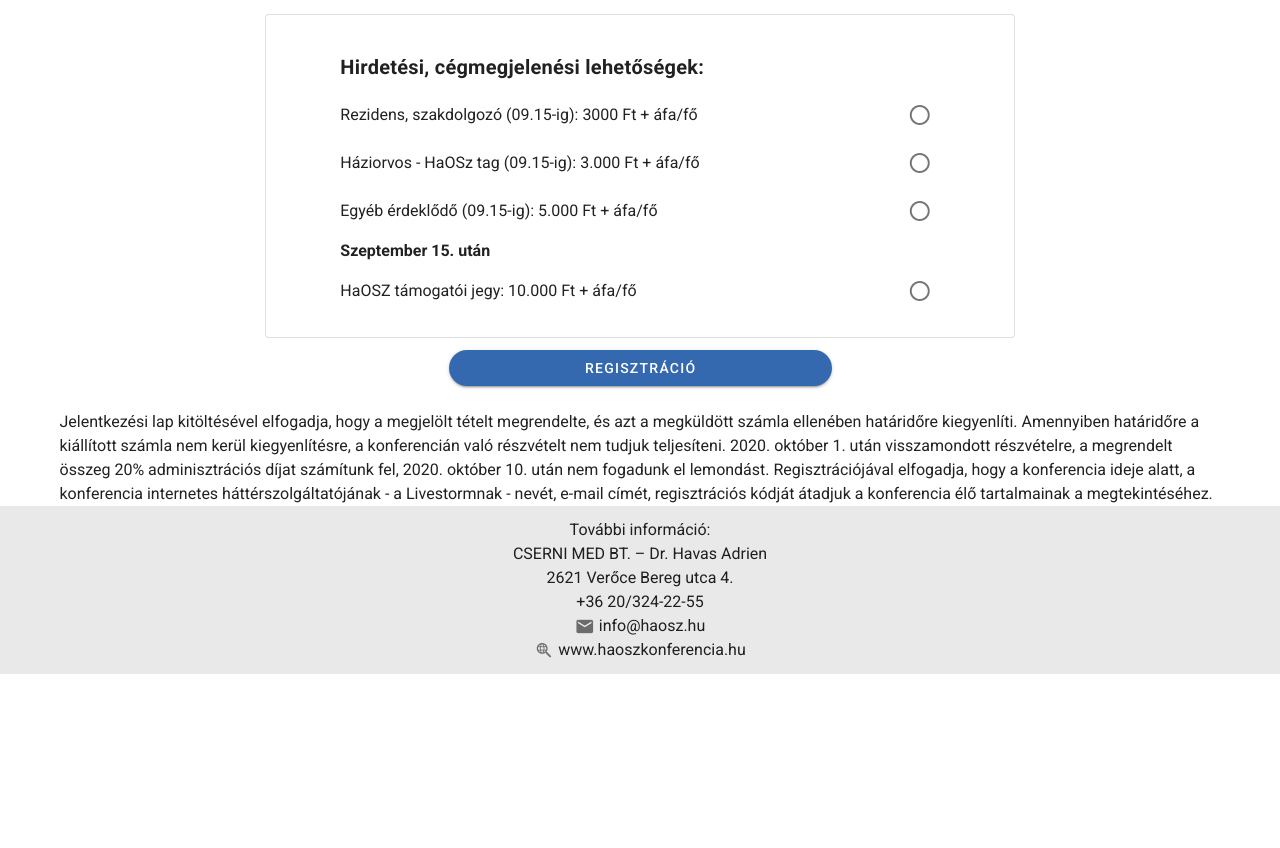
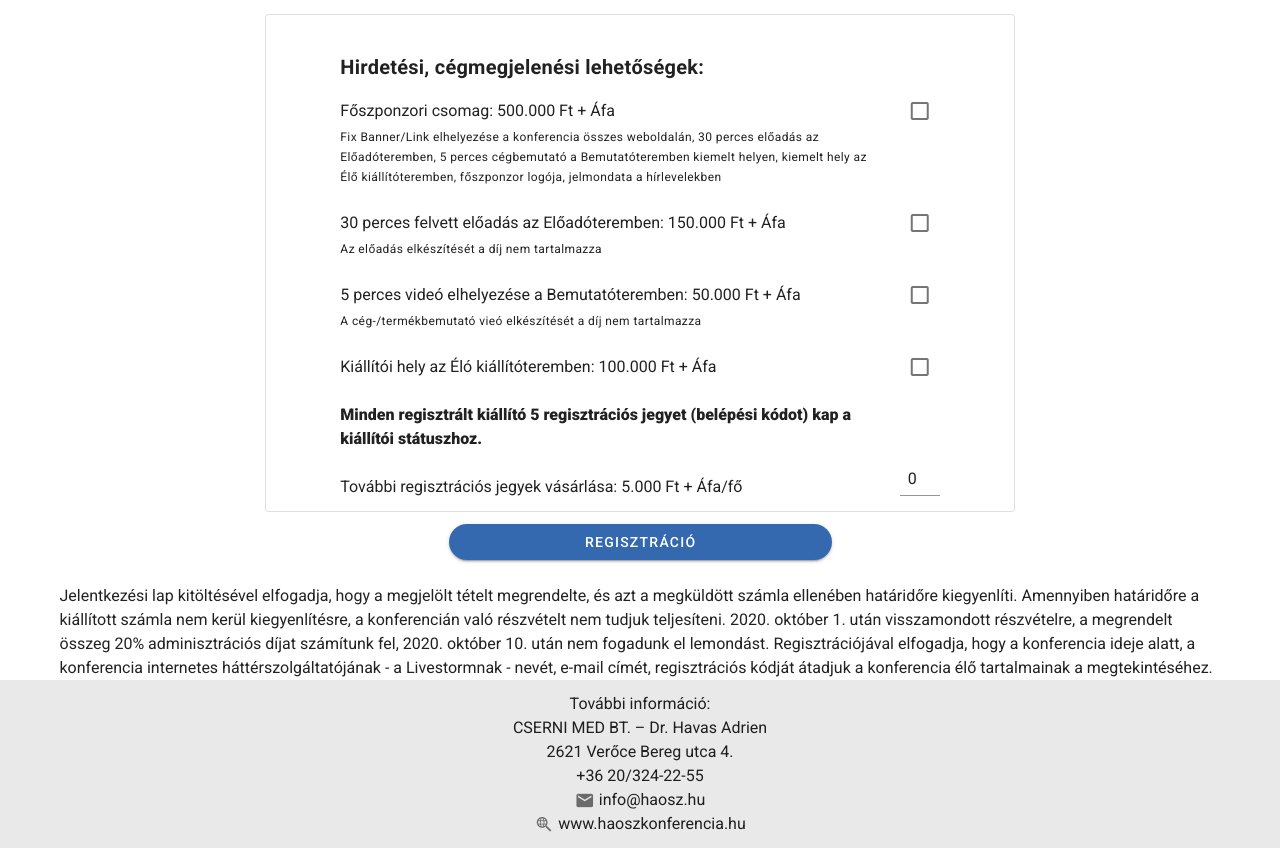
Before and after one commit to tamastakacs91/haosz-fe, a Vue app: page /regisztracio/1 in a window 1280 px wide. Shown: the part 928-1776 px from the top of the page. Before the commit the page ends 1602 px from the top, so only its background shows below. Built offline with nearby package versions, Linux system fonts and the light colour scheme; no server answers.

Commit message:
pricing for sponsors

```diff
--- a/src/components/Registration/doctor.vue
+++ b/src/components/Registration/doctor.vue
@@ -217,7 +217,7 @@
                 <v-row>
                   <v-col cols="10">
                     <div>
-                      Rezidens, szakdolgozó (09.15-ig): 3000 Ft + áfa/fő
+                      Rezidens, szakdolgozó (09.15-ig): 3.000 Ft + Áfa/fő
                     </div>
                   </v-col>
                   <v-col cols="2">
@@ -232,7 +232,7 @@
                 <v-row>
                   <v-col cols="10">
                     <div>
-                      Háziorvos - HaOSz tag (09.15-ig): 3.000 Ft + áfa/fő
+                      Háziorvos - HaOSz tag (09.15-ig): 3.000 Ft + Áfa/fő
                     </div>
                   </v-col>
                   <v-col cols="2">
@@ -246,7 +246,7 @@
                 </v-row>
                 <v-row>
                   <v-col cols="10">
-                    <div>Egyéb érdeklődő (09.15-ig): 5.000 Ft + áfa/fő</div>
+                    <div>Egyéb érdeklődő (09.15-ig): 5.000 Ft + Áfa/fő</div>
                   </v-col>
                   <v-col cols="2">
                     <div class="d-flex flex-row-reverse">
@@ -264,7 +264,7 @@
                 </div>
                 <v-row>
                   <v-col cols="10">
-                    <div>HaOSZ támogatói jegy: 10.000 Ft + áfa/fő</div>
+                    <div>HaOSZ támogatói jegy: 10.000 Ft + Áfa/fő</div>
                   </v-col>
                   <v-col cols="2">
                     <div class="d-flex flex-row-reverse">
--- a/src/components/Registration/exhibitor.vue
+++ b/src/components/Registration/exhibitor.vue
@@ -143,62 +143,98 @@
             <div class="text-h6 mb-4 mt-6 font-weight-bold">
               Hirdetési, cégmegjelenési lehetőségek:
             </div>
-            <v-radio-group :messages="errorMessage">
             <v-row>
               <v-col cols="10">
-                  <div>Rezidens, szakdolgozó (09.15-ig): 3000 Ft + áfa/fő</div>
+                <div>Főszponzori csomag: 500.000 Ft + Áfa</div>
               </v-col>
               <v-col cols="2">
                 <div class="d-flex flex-row-reverse">
-                    <v-radio
-                      value="1"
-                      @change="emitSelectedValue(3000)"
-                    ></v-radio>
+                  <v-checkbox hide-details class="ma-0 pa-0"></v-checkbox>
+                </div>
+              </v-col>
+              <v-col cols="11">
+                <div class="caption mt-n5">
+                  Fix Banner/Link elhelyezése a konferencia összes weboldalán,
+                  30 perces előadás az Előadóteremben, 5 perces cégbemutató a
+                  Bemutatóteremben kiemelt helyen, kiemelt hely az Élő
+                  kiállítóteremben, főszponzor logója, jelmondata a
+                  hírlevelekben
                 </div>
               </v-col>
             </v-row>
             <v-row>
               <v-col cols="10">
-                  <div>Háziorvos - HaOSz tag (09.15-ig): 3.000 Ft + áfa/fő</div>
+                <div>
+                  30 perces felvett előadás az Előadóteremben: 150.000 Ft + Áfa
+                </div>
               </v-col>
               <v-col cols="2">
                 <div class="d-flex flex-row-reverse">
-                    <v-radio
-                      value="2"
-                      @change="emitSelectedValue(3000)"
-                    ></v-radio>
+                  <v-checkbox hide-details class="ma-0 pa-0"></v-checkbox>
+                </div>
+              </v-col>
+              <v-col cols="11">
+                <div class="caption mt-n5">
+                  Az előadás elkészítését a díj nem tartalmazza
                 </div>
               </v-col>
             </v-row>
             <v-row>
               <v-col cols="10">
-                  <div>Egyéb érdeklődő (09.15-ig): 5.000 Ft + áfa/fő</div>
+                <div>
+                  5 perces videó elhelyezése a Bemutatóteremben: 50.000 Ft + Áfa
+                </div>
               </v-col>
               <v-col cols="2">
                 <div class="d-flex flex-row-reverse">
-                    <v-radio
-                      value="3"
-                      @change="emitSelectedValue(5000)"
-                    ></v-radio>
+                  <v-checkbox hide-details class="ma-0 pa-0"></v-checkbox>
+                </div>
+              </v-col>
+              <v-col cols="11">
+                <div class="caption mt-n5">
+                  A cég-/termékbemutató vieó elkészítését a díj nem tartalmazza
                 </div>
               </v-col>
             </v-row>
-
-              <div class="mb-4 mt-4 font-weight-bold">Szeptember 15. után</div>
             <v-row>
               <v-col cols="10">
-                  <div>HaOSZ támogatói jegy: 10.000 Ft + áfa/fő</div>
+                <div>
+                  Kiállítói hely az Éló kiállítóteremben: 100.000 Ft + Áfa
+                </div>
               </v-col>
               <v-col cols="2">
                 <div class="d-flex flex-row-reverse">
-                    <v-radio
-                      value="4"
-                      @change="emitSelectedValue(10000)"
-                    ></v-radio>
+                  <v-checkbox hide-details class="ma-0 pa-0"></v-checkbox>
                 </div>
               </v-col>
             </v-row>
-            </v-radio-group>
+            <v-row>
+              <v-col cols="11">
+                <div class="font-weight-black">
+                  Minden regisztrált kiállító 5 regisztrációs jegyet (belépési
+                  kódot) kap a kiállítói státuszhoz.
+                </div>
+              </v-col>
+            </v-row>
+            <v-row>
+              <v-col cols="10">
+                <div>
+                  További regisztrációs jegyek vásárlása: 5.000 Ft + Áfa/fő
+                </div>
+              </v-col>
+              <v-col
+                cols="1"
+                offset="1"
+                class="d-flex flex-row-reverse pa-0 pr-3 mt-n1"
+              >
+                <v-text-field
+                  type="number"
+                  value="0"
+                  hide-details
+                  class="pa-0 centered"
+                ></v-text-field>
+              </v-col>
+            </v-row>
           </v-col>
         </v-card>
       </v-col>
--- a/src/style/style.scss
+++ b/src/style/style.scss
@@ -29,3 +29,7 @@ body {
 .theme--light.v-messages {
   color: #ff5252 !important;
 }
+
+.centered input {
+  text-align: center !important;
+}
```
Lines whose indentation alone changed are shown as unchanged.
